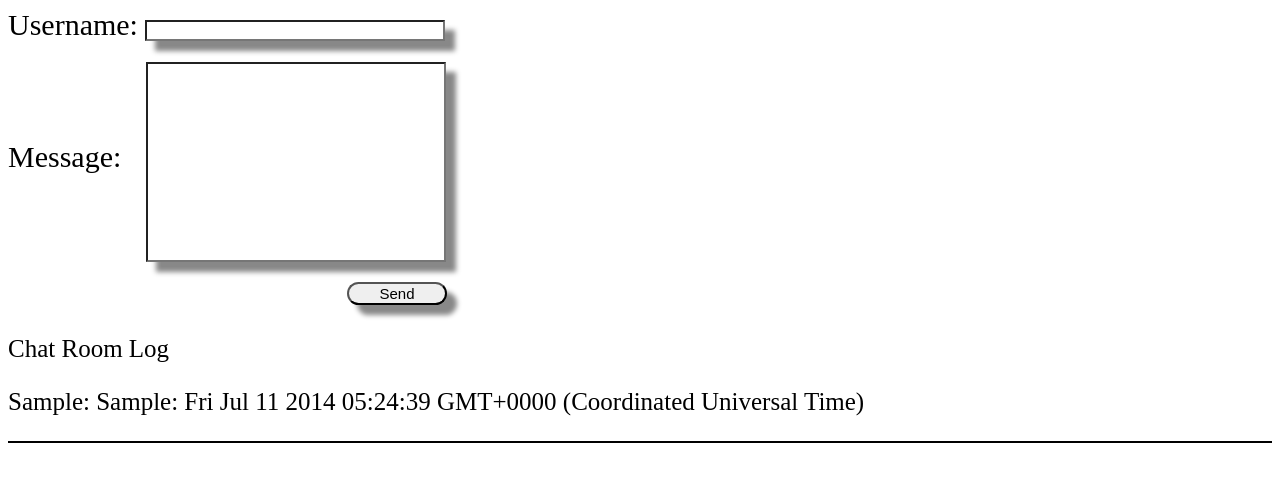
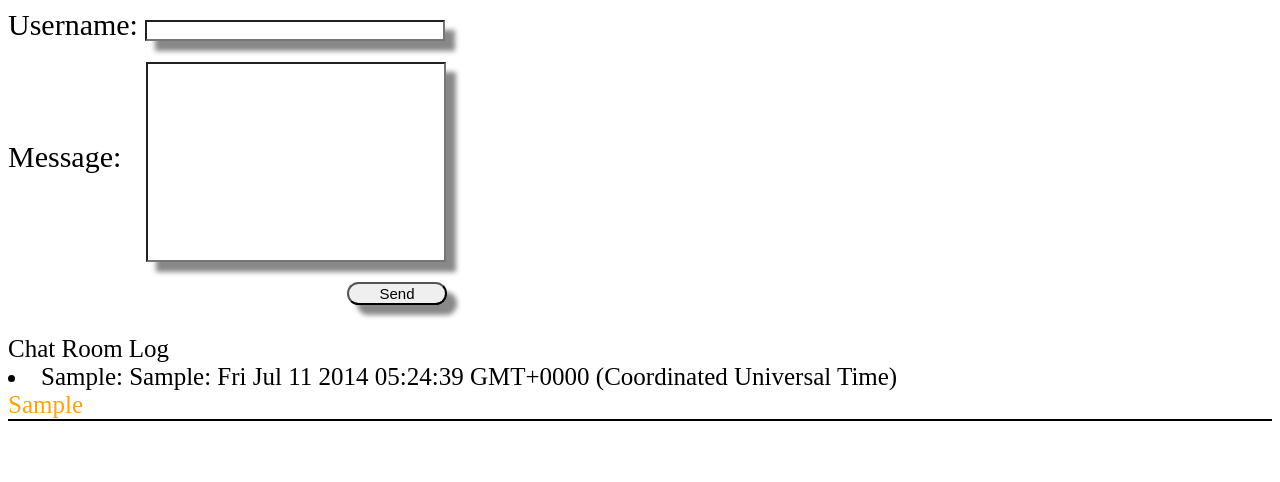
Before and after one commit to Gitthere/ChatRoom, a plain HTML site: page index.html in a window 1280 px wide. Both pictures are taken after typing "Sample", "Sample" into the empty fields and a click on the input "Send". Drawn offline with nearby package versions, Linux system fonts and the light colour scheme.

Commit message:
working on getting name, msg and time to be different colors

```diff
--- a/js/app.js
+++ b/js/app.js
@@ -1,15 +1,22 @@
 $(document).ready(function() {
 
   $('#submitButton').on('click', function(e) {
+    //If this method is called, the default action of the event will not be triggered.
     e.preventDefault();
     //gets value entered in username
-    var first = $('#username').val();
+    var name = $('#username').val();
+
     //gets value entered in message box
     var message = $('#messageArea').val();
     //creates timestamp
     var time = new Date($.now());
     //appends message containing username, message and timestamp
-    $('#messageWindow').append('<p>' + first +':  ' + message + ':  ' + time + '</p>');
+    $('#messageWindow').append('<li>' + name +':  ' + message + ':  ' + time + '</li>');
+    $('#messageWindow').append('<span class="user">' + name + '</span>');
+    //$('#messageWindow > span').css('color', 'orange');
+        //console.log($('#messageWindow, span').css('color', 'orange'));
+
+
     //clears username and message values onclick
     $('#username').val('');
     $('#messageArea').val('');
--- a/styles/styles.css
+++ b/styles/styles.css
@@ -33,3 +33,7 @@
   font-style: helvetica;
   border-bottom: 2px solid;
 }
+
+.user {
+  color: orange;
+}
```
